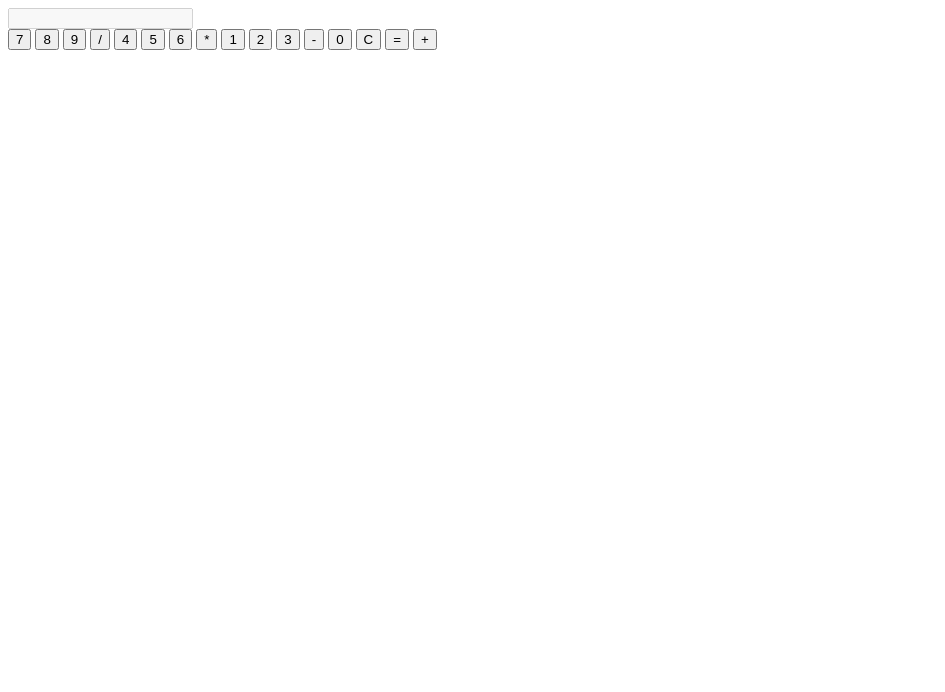
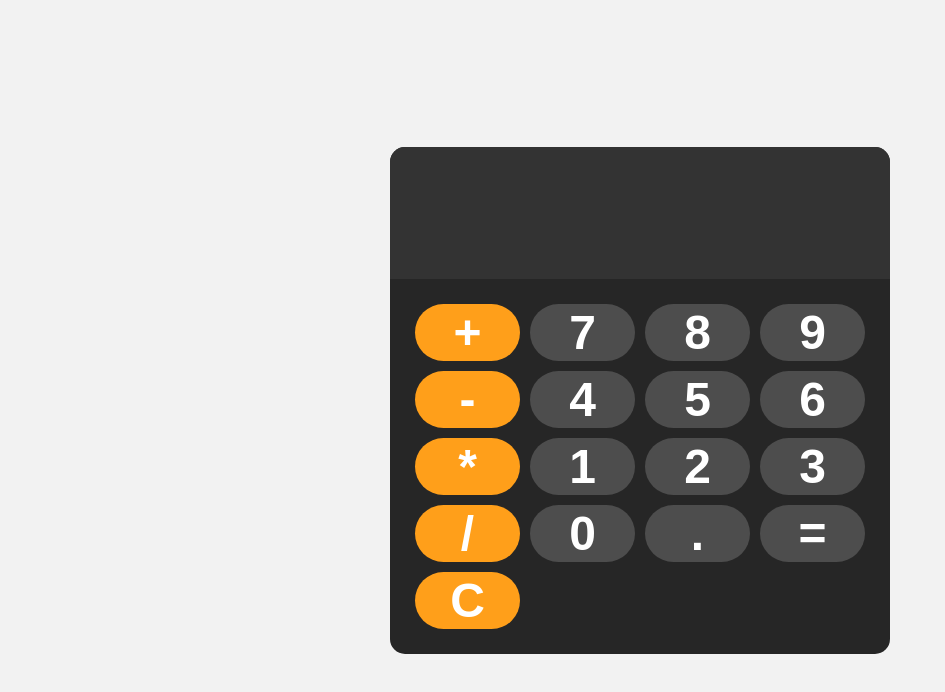
Before and after one commit to HaloV01d/Calculator, a plain HTML site: page index.html in a window 1280 px wide. Shown: the whole page, without its empty margins (0-945 px from the left). Drawn offline with Linux system fonts and the light colour scheme.

Commit message:
Implementation of CSS and HTML

```diff
--- a/index.html
+++ b/index.html
@@ -8,28 +8,29 @@
 
 </head>
 <body>
-    <div class="calculator">
-        <input type="text" id="display" disabled>
-        <div class="buttons">
-            <button onclick="appendNumber('7')">7</button>
-            <button onclick="appendNumber('8')">8</button>
-            <button onclick="appendNumber('9')">9</button>
-            <button onclick="setOperation('/')">/</button>
+    <div id="calculator">
+        <input id="display" readonly>
+        <div id="keys">
+            <button onclick="appendToDisplay('+')" class="operator-btn">+</button>
+            <button onclick="appendToDisplay('7')">7</button>
+            <button onclick="appendToDisplay('8')">8</button>
+            <button onclick="appendToDisplay('9')">9</button>
+            <button onclick="appendToDisplay('-')" class="operator-btn">-</button>
 
-            <button onclick="appendNumber('4')">4</button>
-            <button onclick="appendNumber('5')">5</button>
-            <button onclick="appendNumber('6')">6</button>
-            <button onclick="setOperation('*')">*</button>
+            <button onclick="appendToDisplay('4')">4</button>
+            <button onclick="appendToDisplay('5')">5</button>
+            <button onclick="aappendToDisplay('6')">6</button>
+            <button onclick="appendToDisplay('*')" class="operator-btn">*</button>
 
-            <button onclick="appendNumber('1')">1</button>
-            <button onclick="appendNumber('2')">2</button>
-            <button onclick="appendNumber('3')">3</button>
-            <button onclick="setOperation('-')">-</button>
+            <button onclick="appendToDisplay('1')">1</button>
+            <button onclick="appendToDisplay('2')">2</button>
+            <button onclick="appendToDisplay('3')">3</button>
+            <button onclick="appendToDisplay('/')" class="operator-btn">/</button>
 
-            <button onclick="appendNumber('0')">0</button>
-            <button onclick="clearDisplay()">C</button>
-            <button onclick="calculateResult()">=</button>
-            <button onclick="setOperation('+')">+</button>
+            <button onclick="aappendToDisplay('0')">0</button>
+            <button onclick="appendToDisplay('.')">.</button>
+            <button onclick="calculate()">=</button>
+            <button onclick="clearDisplay()" class="operator-btn">C</button>
         </div>
     </div>
 
--- a/styles.css
+++ b/styles.css
@@ -0,0 +1,61 @@
+body{
+    margin: 0;
+    display: flex;
+    justify-content: center;
+    align-items: center;
+    height: 100vh;
+    background-color: hsl(0, 0%, 95%);
+}
+
+#calculator{
+    font-family: Arial, sans-serif;
+    background-color: hsl(0, 0%, 15%);
+    border-radius: 15px;
+    max-width: 500px;
+    overflow: hidden;
+}
+
+#display{
+    width: 100%;
+    padding: 20px;
+    font-size: 5rem;
+    text-align: left;
+    border: none;
+    background-color: hsl(0, 0%, 20%);
+    color: white;
+}
+
+#keys{
+    display:grid;
+    grid-template-columns: repeat(4, 1fr);
+    gap: 10px;
+    padding: 25px;
+}
+
+button{
+    width: 100%;
+    height: 100%;
+    border-radius: 50px;
+    border: none;
+    background-color: hsl(0, 0%, 30%);
+    color: white;
+    font-size: 3rem;
+    font-weight: bold;
+    cursor: pointer;
+}
+
+button:hover{
+    background-color: hsl(0, 0%, 40%);
+}
+button:active{
+    background-color: hsl(0, 0%, 50%);
+}
+.operator-btn{
+    background-color: hsl(35, 100%, 55%);
+}
+.operator-btn:hover{
+    background-color: hsl(35, 100%, 65%);
+}
+.operator-btn:active{
+    background-color: hsl(35, 100%, 75%);
+}
```
